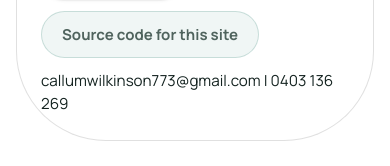
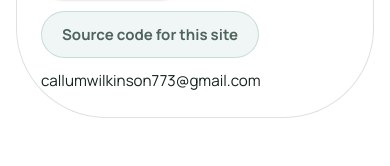
Before and after one commit to CallumWilkinson/portfolio-website, a React (Vite) app: page / in a window 390 px wide. Shown: the part 8520-8686 px from the top of the page. Built offline with nearby package versions, Linux system fonts and the light colour scheme.

Commit message:
fix: remove mobile

```diff
--- a/src/data/profile.ts
+++ b/src/data/profile.ts
@@ -54,12 +54,6 @@ export const profile: ProfileContent = {
       row: 4,
     },
     {
-      id: "mobile",
-      label: "0403 136 269",
-      href: "tel:0403136269",
-      row: 4,
-    },
-    {
       id: "portfolio-source",
       label: "Source code for this site",
       href: "https://github.com/CallumWilkinson/portfolio-website",
--- a/src/sections/ContactSection.tsx
+++ b/src/sections/ContactSection.tsx
@@ -45,7 +45,7 @@ function ContactSection({ title, summary, links }: ContactSectionProps) {
                 if (index === 3) {
                   const contactLine = rowLinks
                     .map((link) => link.label)
-                    .join(" | ");
+                    .join("");
 
                   return (
                     <Typography
```
